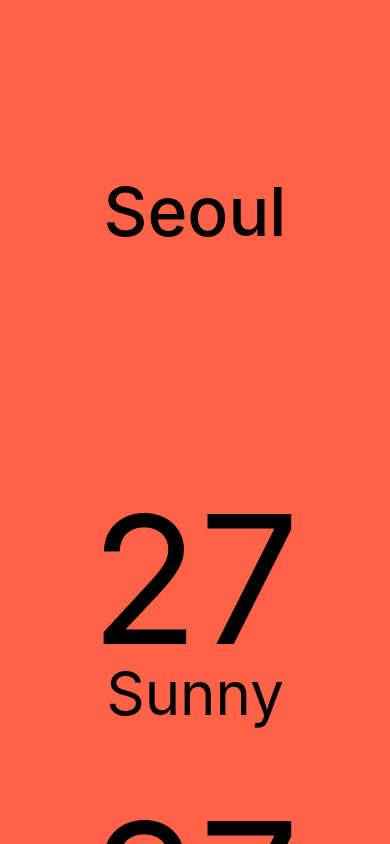
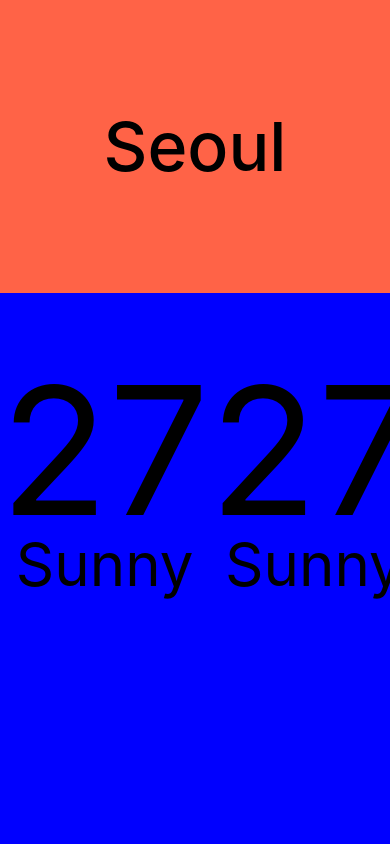
Before and after one commit to chihyeonwon/NomadWeather, a React Native app: screen / in a window 390 px wide. Built offline with nearby package versions, Linux system fonts and the light colour scheme.

Commit message:
수평으로 스크롤 기능의 스타일 지정

```diff
--- a/App.js
+++ b/App.js
@@ -8,7 +8,7 @@ export default function App() {
       <View style={styles.city}>
         <Text style={styles.cityName}>Seoul</Text>
       </View>
-      <ScrollView style={styles.weather}>
+      <ScrollView horizontal contentContainerStyle={styles.weather}>
         <View style={styles.day}>
           <Text style={styles.temp}>27</Text>
           <Text style={styles.desc}>Sunny</Text>
@@ -44,7 +44,7 @@ const styles = StyleSheet.create({
     backgroundColor: "tomato",
   },
   city:{
-    flex: 1,
+    flex: 1.2,
     justifyContent: 'center',
     alignItems:'center',
   },
@@ -53,10 +53,9 @@ const styles = StyleSheet.create({
     fontWeight: "500",
   },
   weather:{
-    flex: 3 ,
+    backgroundColor:'blue',
   },
   day: {
-    justifyContent:'center',
     alignItems:'center',
   },
   temp: {
```
